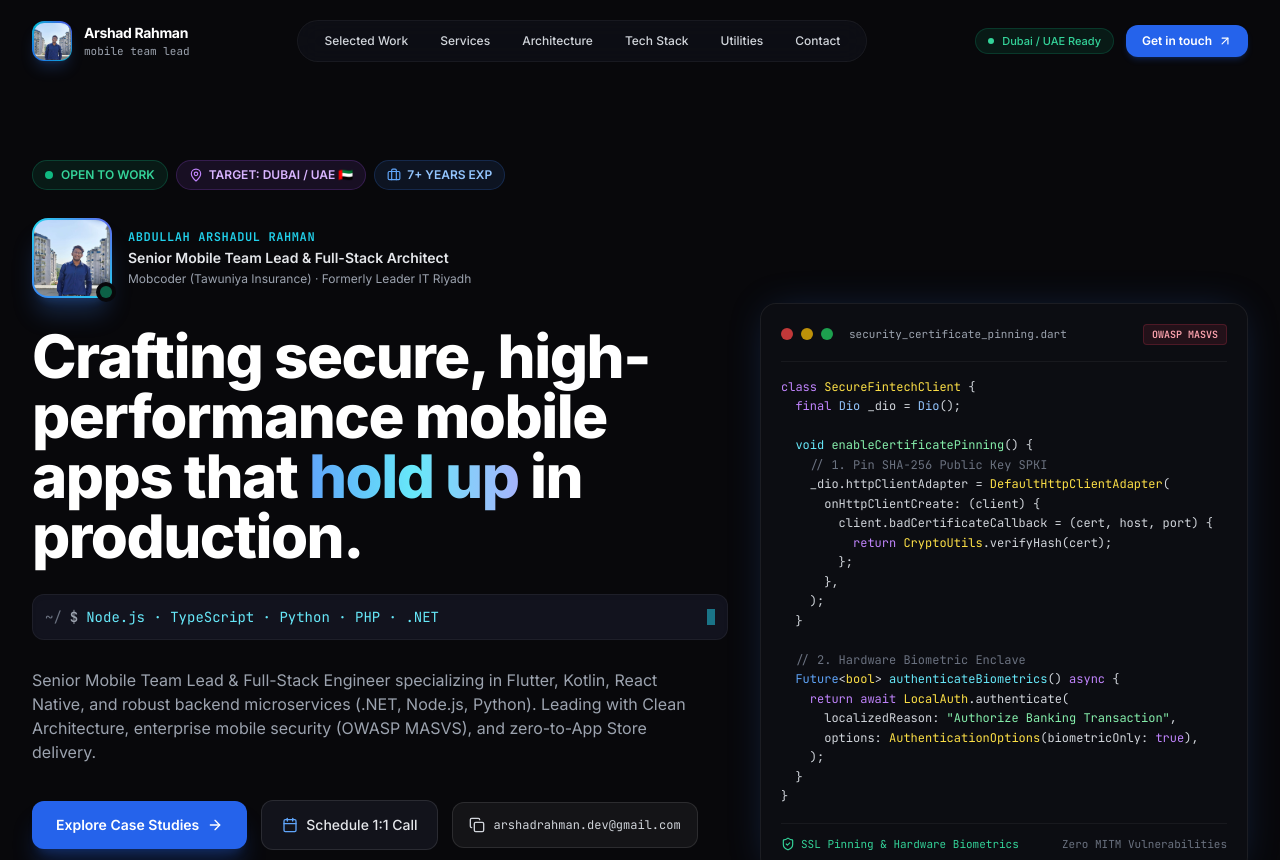
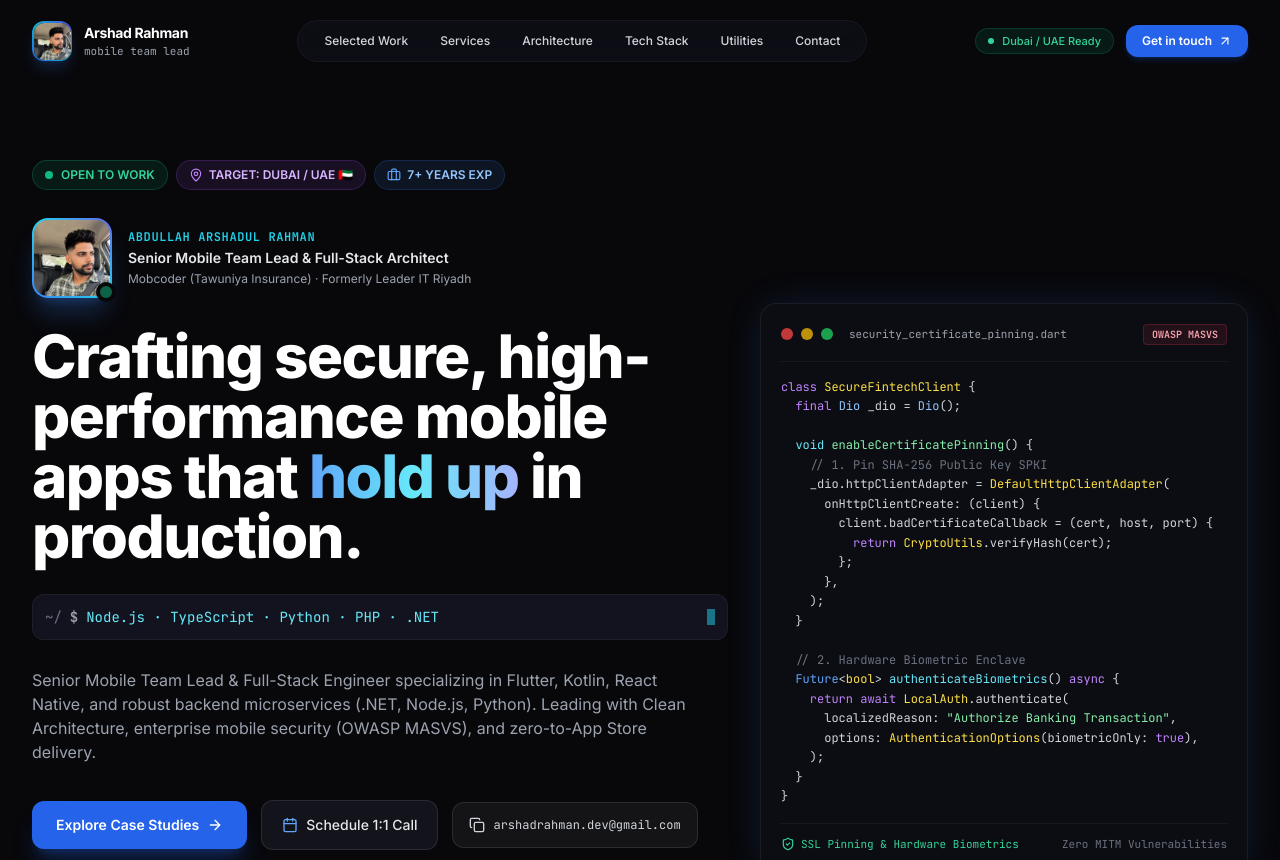
Before and after one commit to arshadrahiman/portfolio, a React (Vite) app: page / in a window 1280 px wide. Shown: the top 860 px of the page. Built offline with nearby package versions, Linux system fonts and the light colour scheme.

Commit message:
Update profile photo with uploaded user image

```diff
--- a/src/components/Hero.jsx
+++ b/src/components/Hero.jsx
@@ -64,10 +64,10 @@ export default function Hero({ profile }) {
               <div className="relative group shrink-0">
                 <div className="w-16 h-16 sm:w-20 sm:h-20 rounded-2xl p-[2px] bg-gradient-to-tr from-blue-500 via-cyan-400 to-indigo-500 shadow-xl shadow-blue-500/25">
                   <img
-                    src="/assets/icons/profile_pic.jpg"
+                    src="/profile.jpg"
                     alt="Abdullah Arshadul Rahman"
-                    className="w-full h-full object-cover rounded-[14px]"
-                    onError={(e) => { e.target.style.display = 'none'; }}
+                    className="w-full h-full object-cover object-[center_20%] rounded-[14px]"
+                    onError={(e) => { e.target.src = '/assets/icons/profile_pic.jpg'; }}
                   />
                 </div>
                 <div className="absolute -bottom-1 -right-1 w-5 h-5 rounded-full bg-[#08080b] flex items-center justify-center">
--- a/src/components/Navbar.jsx
+++ b/src/components/Navbar.jsx
@@ -36,9 +36,9 @@ export default function Navbar({ profile }) {
             <div className="w-10 h-10 rounded-xl bg-gradient-to-tr from-blue-600 via-cyan-500 to-indigo-600 p-[1.5px] shadow-lg shadow-blue-500/20 group-hover:scale-105 transition">
               <div className="w-full h-full bg-[#08080b] rounded-[10px] overflow-hidden flex items-center justify-center">
                 <img
-                  src="/assets/icons/profile_pic.jpg"
+                  src="/profile.jpg"
                   alt="Arshad Rahman"
-                  className="w-full h-full object-cover"
+                  className="w-full h-full object-cover object-[center_20%]"
                   onError={(e) => {
                     e.target.style.display = 'none';
                     e.target.nextSibling.style.display = 'block';
```
Also changed, not shown: assets/icons/profile_pic.jpg, public/profile.jpg (added).
